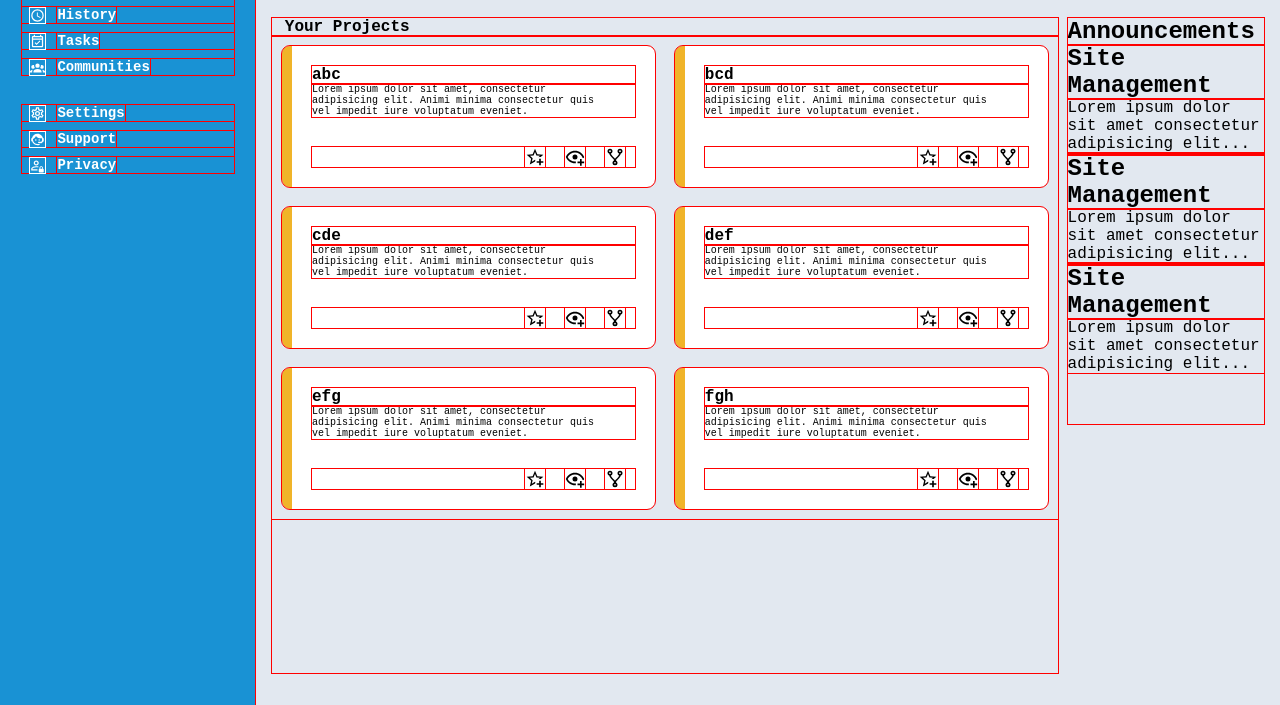
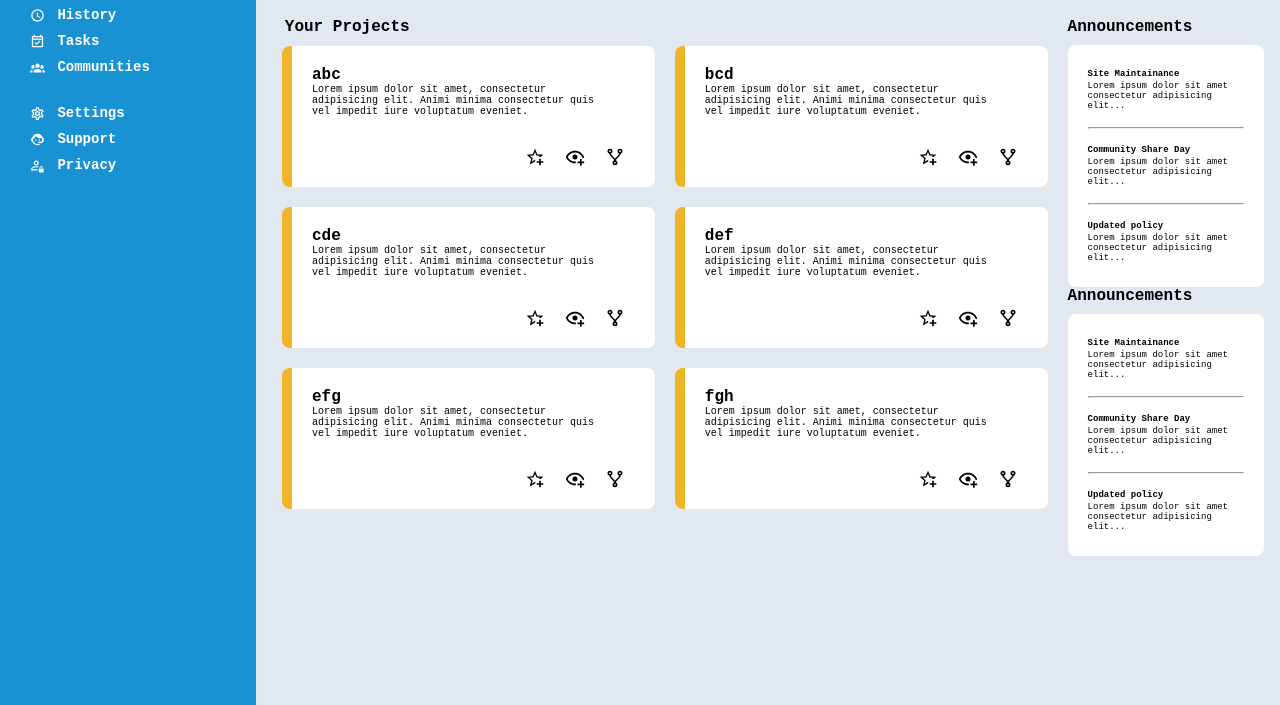
Before and after one commit to DC75166/odin-admin-dashboard, a plain HTML site: page index.html in a window 1280 px wide. Shown: the part 129-834 px from the top of the page. Drawn offline with Linux system fonts and the light colour scheme.

Commit message:
Announcement design done, trending card added

```diff
--- a/index.html
+++ b/index.html
@@ -156,17 +156,36 @@
                 <h2 class="announce-title">Announcements</h2>
                 <div class="card_announce">
                     <div class="row-announce">
-                        <h2>Site Management</h2>
+                        <h2>Site Maintainance</h2>
                         <p>Lorem ipsum dolor sit amet consectetur adipisicing elit...</p>
                     </div>
                     <hr>
                     <div class="row-announce">
-                        <h2>Site Management</h2>
+                        <h2>Community Share Day</h2>
                         <p>Lorem ipsum dolor sit amet consectetur adipisicing elit...</p>
                     </div>
                     <hr>
                     <div class="row-announce">
-                        <h2>Site Management</h2>
+                        <h2>Updated policy</h2>
+                        <p>Lorem ipsum dolor sit amet consectetur adipisicing elit...</p>
+                    </div>
+                </div>
+            </div>
+            <div class="announcements">
+                <h2 class="announce-title">Announcements</h2>
+                <div class="card_announce">
+                    <div class="row-announce">
+                        <h2>Site Maintainance</h2>
+                        <p>Lorem ipsum dolor sit amet consectetur adipisicing elit...</p>
+                    </div>
+                    <hr>
+                    <div class="row-announce">
+                        <h2>Community Share Day</h2>
+                        <p>Lorem ipsum dolor sit amet consectetur adipisicing elit...</p>
+                    </div>
+                    <hr>
+                    <div class="row-announce">
+                        <h2>Updated policy</h2>
                         <p>Lorem ipsum dolor sit amet consectetur adipisicing elit...</p>
                     </div>
                 </div>
--- a/style.css
+++ b/style.css
@@ -2,7 +2,7 @@
 	margin: 0;
 	padding: 0;
 	box-sizing: border-box;
-	outline: 1px solid red;
+	/* outline: 1px solid red; */
 }
 
 :root {
@@ -234,8 +234,35 @@ main {
 
 .card:hover {
 	background-color: var(--bg-color-card-border);
+	scale: 1.1;
 }
 
 .card-navs>img {
 	width: 20px;
 }
+
+.card_announce{
+	background-color: var(--bg-color-header);
+	border-radius: 8px;
+	padding: 24px 20px;
+}
+
+.announce-title{
+	font-size: medium;
+	margin-bottom: 9px;
+}
+
+.row-announce>h2{
+	font-size:xx-small;
+	margin-bottom: 2px;
+}
+
+.row-announce>p{
+    font-size: xx-small;
+}
+hr{
+	margin:16px 0;
+}
+.announcements{
+	grid-row: 1/2;
+}
```
